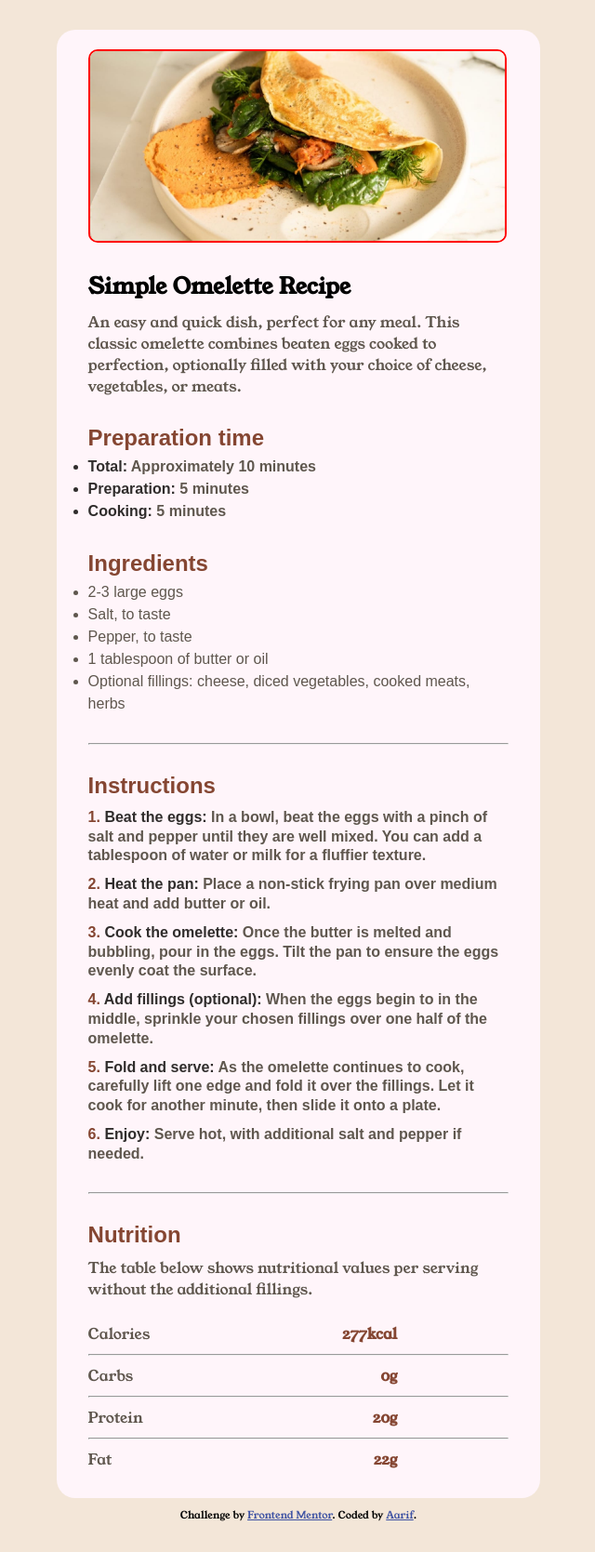
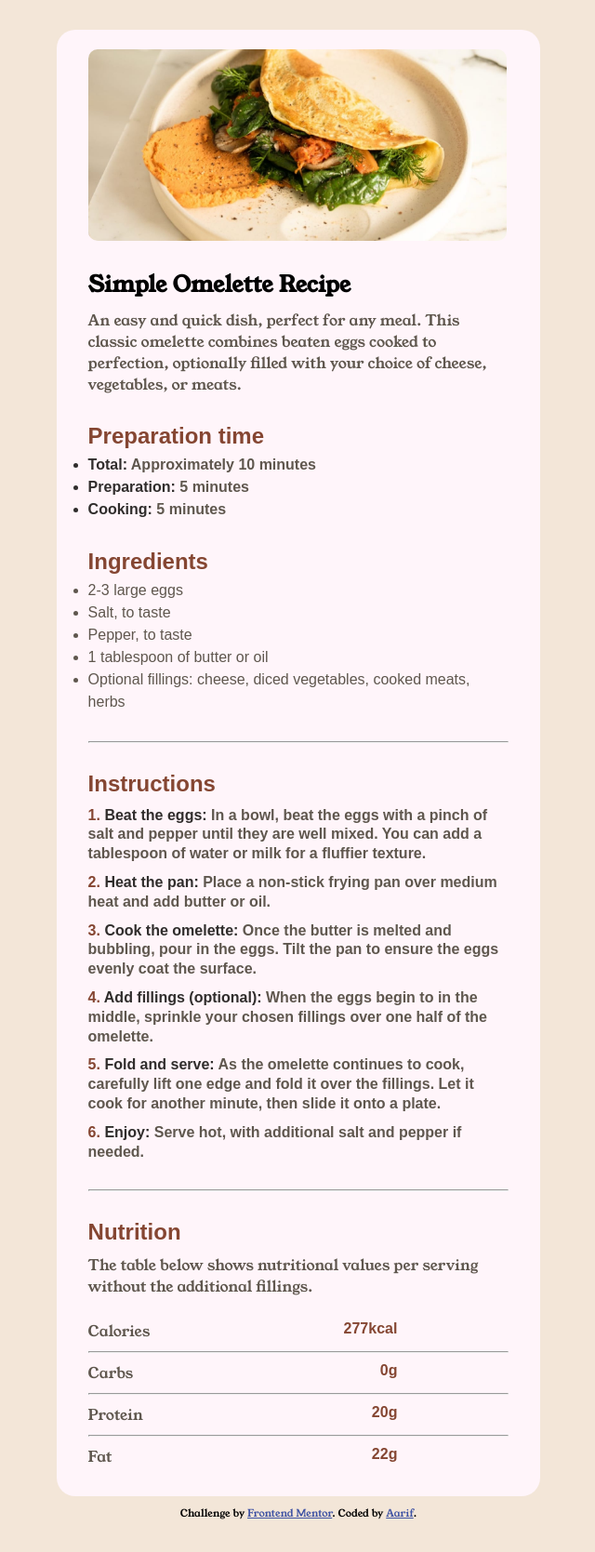
Before and after one commit to Aarif195/recipe-page, a plain HTML site: page index.html in a window 1280 px wide. Shown: the whole page at 93% size, without its empty margins (319-959 px from the left). Drawn offline with Linux system fonts and the light colour scheme.

Commit message:
css file adjustment

```diff
--- a/index.css
+++ b/index.css
@@ -29,7 +29,6 @@ main {
   flex-direction: column;
   justify-content: center;
   gap: 30px;
-  /* align-items: center; */
   border-radius: 20px;
   padding: 1.3rem 2.1rem;
 }
@@ -38,11 +37,9 @@ img {
   width: 450px;
   border-radius: 10px;
   display: block;
-  border: 2px red solid;
 }
 
 h2 {
-  /* color: hsl(332, 51%, 32%); */
   color: hsl(14, 45%, 36%);
   /* font-weight: 700; */
   margin-bottom: 5px;
@@ -82,7 +79,6 @@ ul li {
 .forth-section p {
   margin-top: 10px;
   line-height: 1.3;
-  /* color: hsl(332, 51%, 32%); */
   color: hsl(14, 45%, 36%);
   font-family: "Outfit", sans-serif;
 }
@@ -120,8 +116,9 @@ ul li {
   margin-right: 120px;
   /* color: hsl(332, 51%, 32%); */
   color: hsl(14, 45%, 36%);
+  font-weight: 700;
+    font-family: "Outfit", sans-serif;
 
-  font-weight: 700;
 }
 
 .attribution {
```
